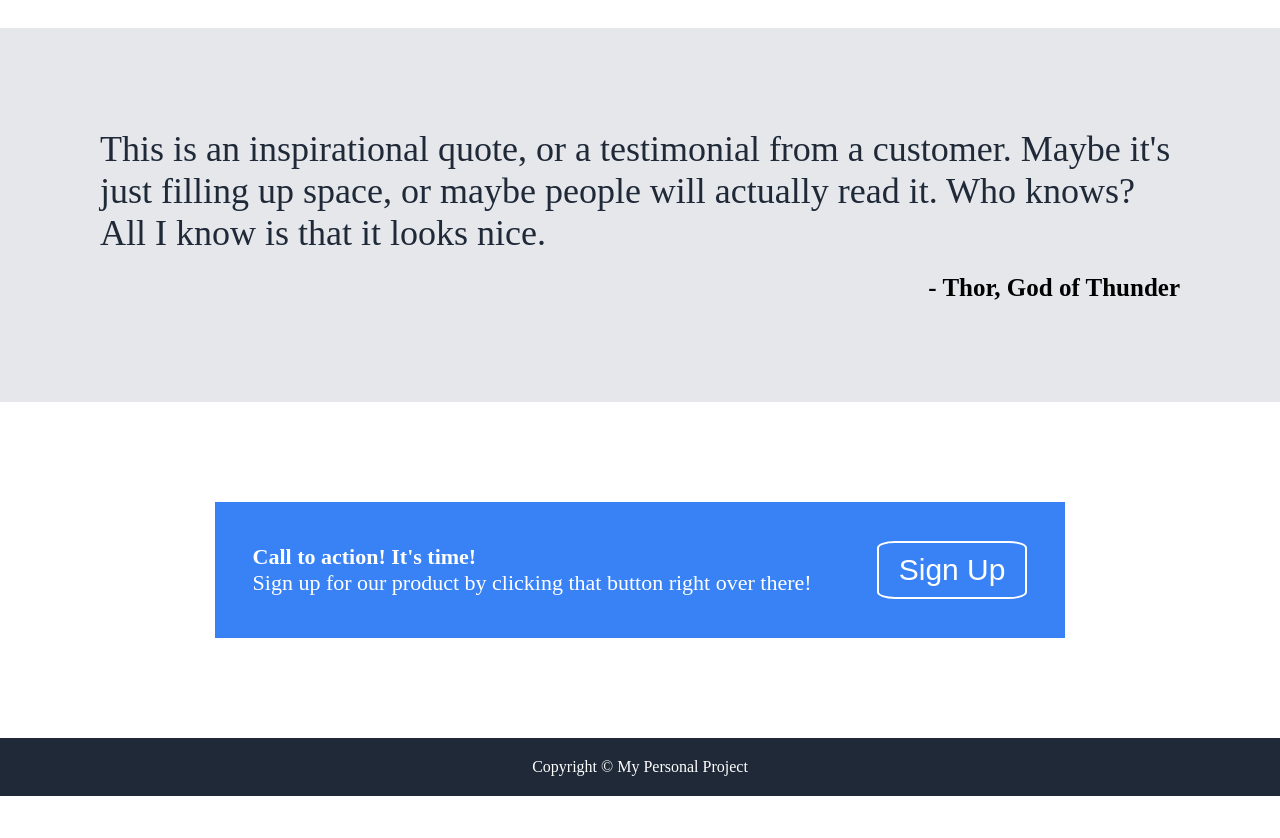
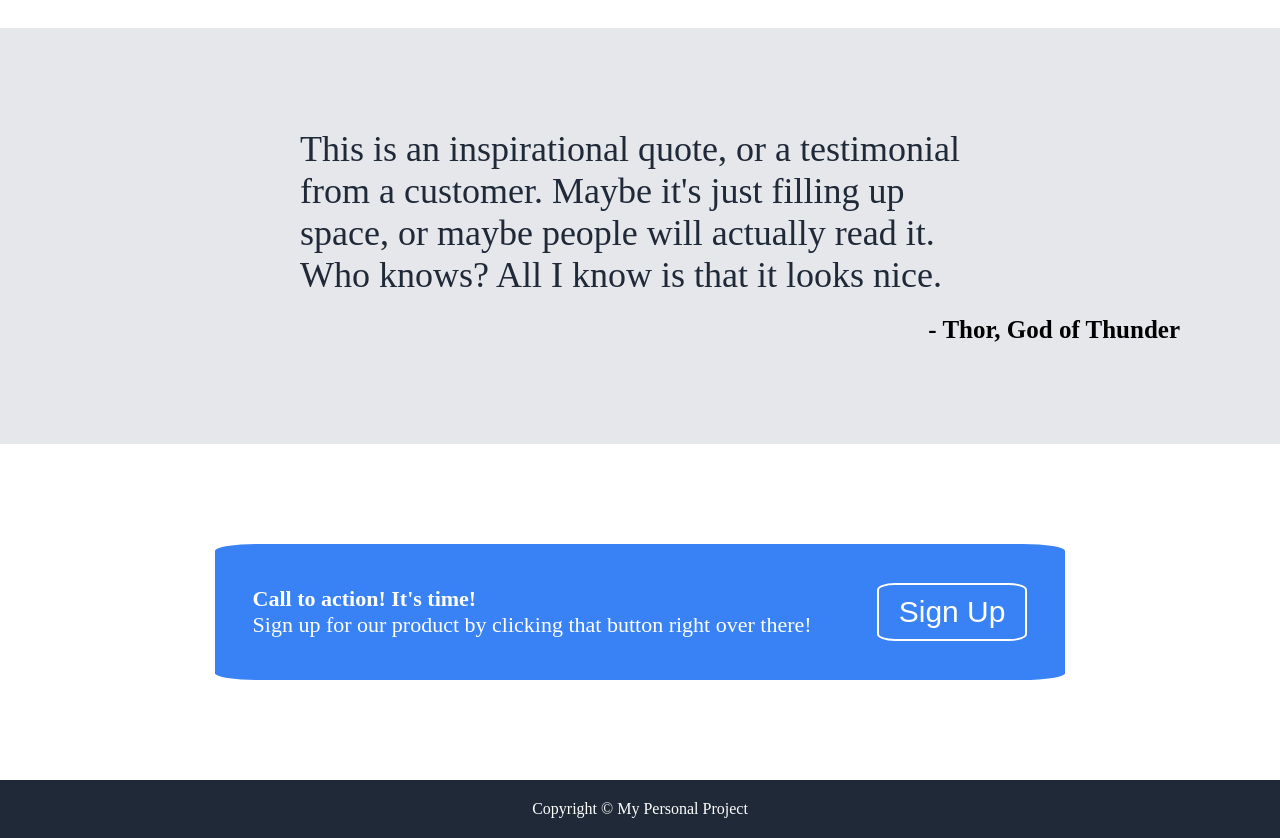
Before and after one commit to DoonSlayer42/odin-landing-page, a plain HTML site: page index.html in a window 1280 px wide. Shown: the part 1380-2218 px from the top of the page. Before the commit the page ends 2176 px from the top, so only its background shows below. Drawn offline with Linux system fonts and the light colour scheme.

Commit message:
Some UI overhaul.

```diff
--- a/styles.css
+++ b/styles.css
@@ -104,6 +104,8 @@ img {
 .inspirational-quote .quote{
     font-size: 36px;
     color: #1F2937;
+    padding-left: 200px;
+    padding-right: 200px;
 }
 
 .inspirational-quote .credit {
@@ -126,6 +128,7 @@ img {
 }
 
 .dialogue-box .prompt {
+    border-radius: 5%;
     display: flex;
     background-color: #3882F6;
     justify-content: space-around;
```
